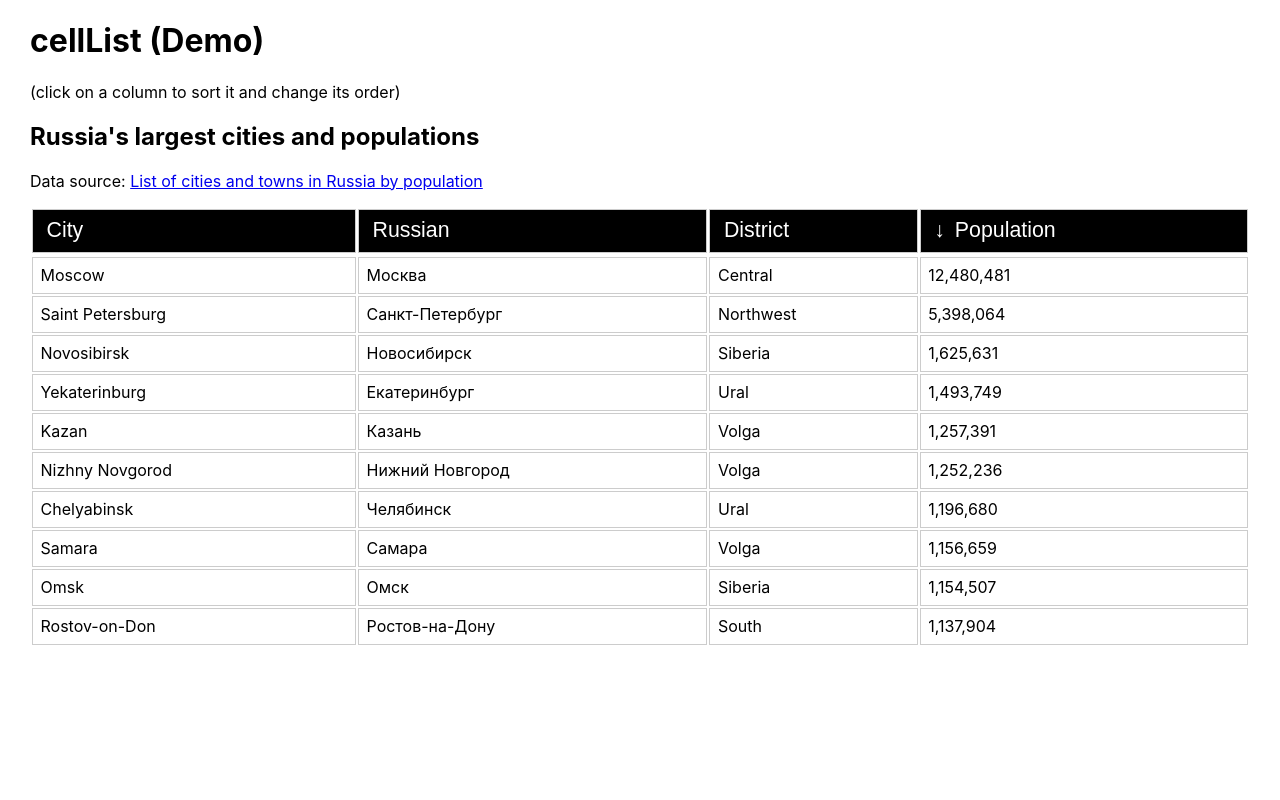
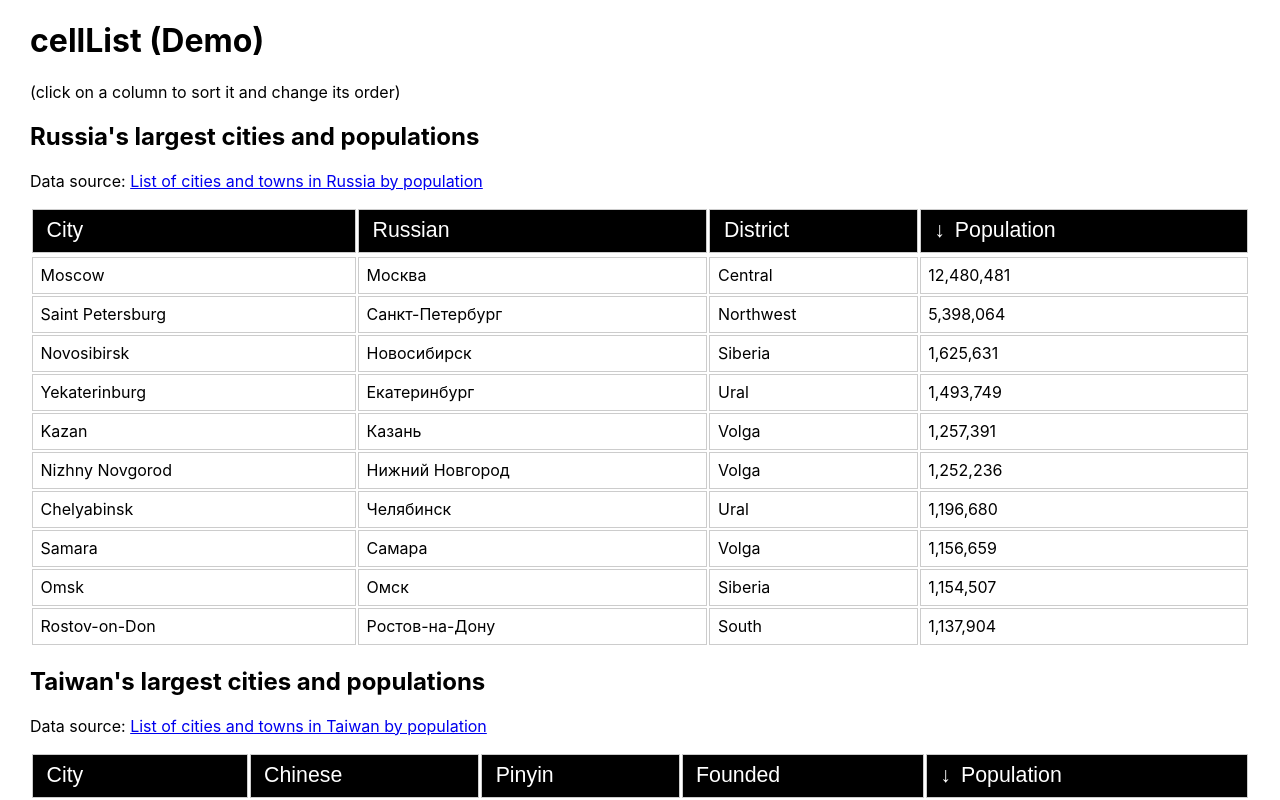
Before and after one commit to joncoded/celllist, a React (Create React App) app: page / in a window 1280 px wide. Shown: the top 800 px of the page. Built offline with nearby package versions, Linux system fonts and the light colour scheme.

Commit message:
adding chinese data

```diff
--- a/src/App.js
+++ b/src/App.js
@@ -4,6 +4,7 @@ import './index.css';
 
 /* data source */
 import { config, items } from './data/SampleData';
+import { config as config2, items as items2 } from './data/SampleData-2';
 
 function App() {
 
@@ -14,6 +15,8 @@ function App() {
       <p>(click on a column to sort it and change its order)</p>
       {/* this is it */}
       <CellList config={config} items={items} />
+      {/* and here is another instance */}
+      <CellList config={config2} items={items2} />
     </div>
   );
 
--- /dev/null
+++ b/src/data/SampleData-2.js
@@ -0,0 +1,81 @@
+const config = {
+  "caption" : "Taiwan's largest cities and populations",
+  "dataSource" : {
+    "title" : "List of cities and towns in Taiwan by population",
+    "url" : "https://en.wikipedia.org/wiki/List_of_cities_in_Taiwan"
+  },
+  "defaultSortField" : "Population",
+  "defaultSortOrder" : "desc"
+}
+
+/*
+You can name your columns whatever you want...
+...and have as many columns as you wish...
+...but not too many or it could look too overwhelming! :)
+...you could also use fetch and get the data from an API
+*/
+
+const items = [
+  { 'City' : 'New Taipei',
+    'Chinese' : '新北',
+    'Pinyin' : 'Xīnběi',
+    'Founded' : '2010-12-25',
+    'Population': 3974911
+  },
+  { 'City' : 'Taichung',
+    'Chinese' : '臺中',
+    'Pinyin' : 'Táizhōng',
+    'Founded' : '2010-12-25',
+    'Population': 2759887
+  },
+  { 'City' : 'Taipei',
+    'Chinese' : '臺北',
+    'Pinyin' : 'Táiběi',
+    'Founded' : '1967-07-01',
+    'Population': 2696316
+  },
+  { 'City' : 'Taoyuan',
+    'Chinese' : '桃園',
+    'Pinyin' : 'Táoyuán',
+    'Founded' : '2014-12-25',
+    'Population': 2136702
+  },
+  { 'City' : 'Tainan',
+    'Chinese' : '臺南',
+    'Pinyin' : 'Táinán',
+    'Founded' : '2010-12-25',
+    'Population': 1885499
+  },
+  { 'City' : 'Kaohsiung',
+    'Chinese' : '高雄',
+    'Pinyin' : 'Gāoxióng',
+    'Founded' : '1979-07-01',
+    'Population': 1402914
+  },
+  { 'City' : 'Hsinchu',
+    'Chinese' : '新竹',
+    'Pinyin' : 'Xīnzhú',
+    'Founded' : '1982-07-01',
+    'Population': 436220
+  },
+  { 'City' : 'Keelung',
+    'Chinese' : '基隆',
+    'Pinyin' : 'Jīlóng',
+    'Founded' : '1945-10-25',
+    'Population': 372019
+  },
+  { 'City' : 'Chiayi',
+    'Chinese' : '嘉義',
+    'Pinyin' : 'Jiāyì',
+    'Founded' : '1982-07-01',
+    'Population': 269890
+  },
+  { 'City' : 'Chianghua',
+    'Chinese' : '彰化',
+    'Pinyin' : 'Zhānghuà',
+    'Founded' : '1951-12-01',
+    'Population': 234721
+  }
+];
+
+export { config, items };
```
